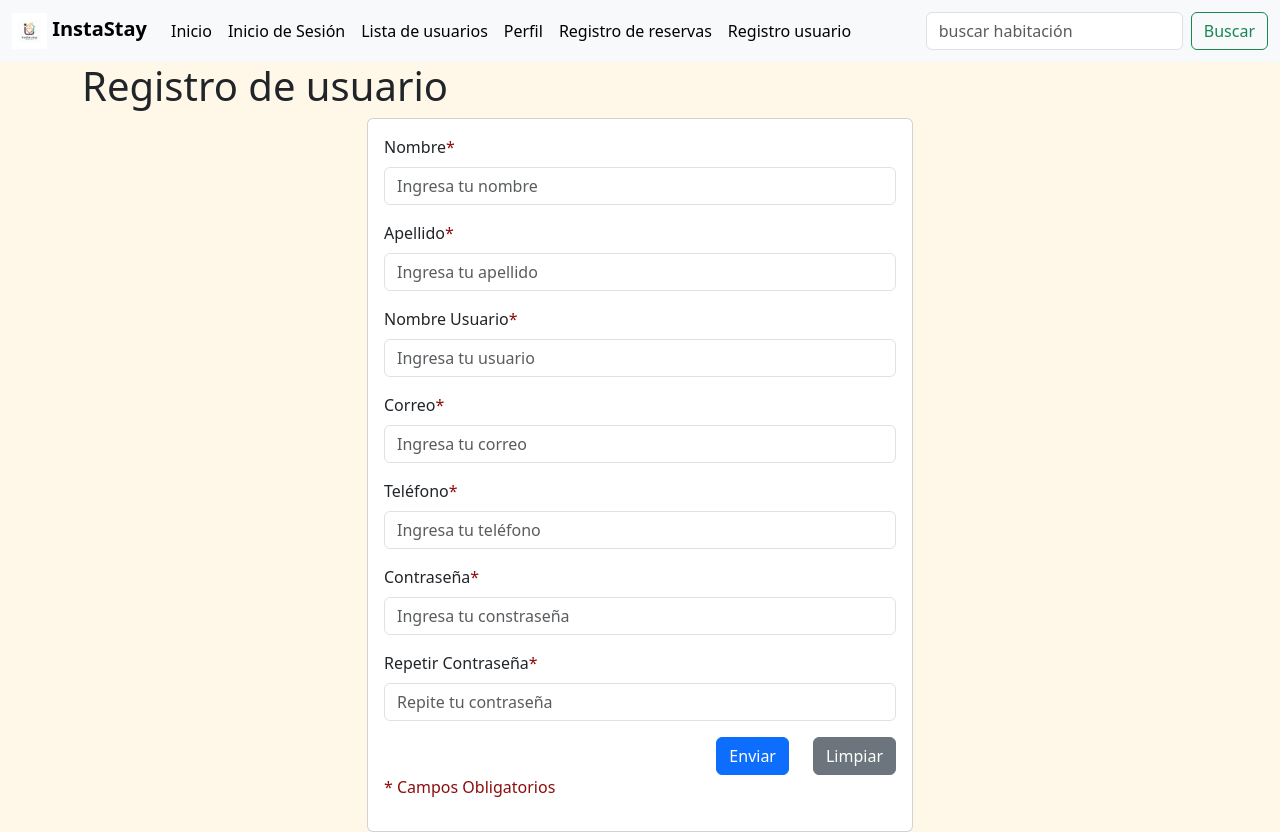
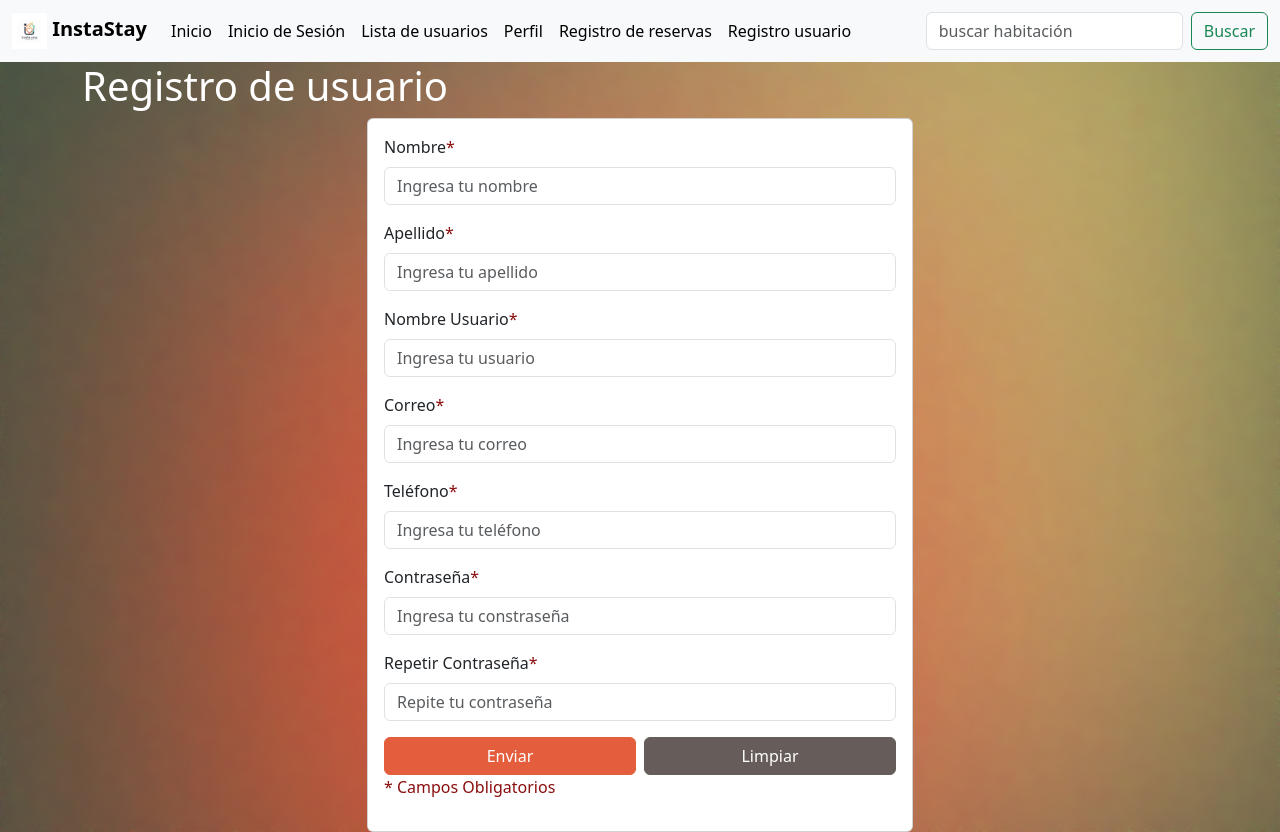
Before and after one commit to fepardo/Hotel1, a Django app: page /hotelapp/RegUsuario in a window 1280 px wide. Run offline with Django 5.2, Linux system fonts and the light colour scheme.

Commit message:
cambios de style

```diff
--- /dev/null
+++ b/proyecto hotel/Proyecto_hotel/hotelapp/static/css/style.css
@@ -0,0 +1,67 @@
+.buttonForm {
+    background-color: #e45e3e;
+    border-color: #e45e3e;
+    color:white;
+    width: 100%;
+}
+
+.buttonForm:hover{
+    background-color: #e3866f;
+    color: white;
+    border-color:  #e3866f;
+}
+
+/* body {
+
+
+    background-image: url('./../img/fondo.jpg');
+    background-size: cover;
+    background-position: center;
+
+     filter: blur(5px);
+} */
+
+.centrarBtn{
+    display: flex;
+    justify-content: center;
+    width: 100%;
+}
+
+.buttonFormLimpiar{
+    background-color: #665c59;
+    border-color: #665c59;
+    color:white;
+    width: 100%;
+}
+
+.buttonFormLimpiar:hover{
+    background-color: #4c4846;
+    color: white;
+    border-color: #4c4846;
+}
+
+.colorLetraH1{
+    color: white;
+}
+
+
+body {
+    position: relative;
+    background-image: url('./../img/fondo.jpg');
+    background-position: center;
+    background-size: cover;
+
+}
+
+body::before {
+    content: "";
+    position: absolute;
+    top: 0;
+    left: 0;
+    width: 100%;
+    height: 100%;
+    background: inherit;
+    filter: blur(5px); /* Ajusta el valor de desenfoque según lo desees */
+    z-index: -1;
+    background-color: rgb(234, 222, 222); /* Ajusta el último valor (0.5) para cambiar la opacidad */
+}
--- a/proyecto hotel/Proyecto_hotel/hotelapp/templates/Perfil.html
+++ b/proyecto hotel/Proyecto_hotel/hotelapp/templates/Perfil.html
@@ -6,11 +6,7 @@
   <meta name="viewport" content="width=device-width, initial-scale=1">
   <title>Bootstrap demo</title>
   <link href="https://cdn.jsdelivr.net/npm/bootstrap@5.3.3/dist/css/bootstrap.min.css" rel="stylesheet" integrity="sha384-QWTKZyjpPEjISv5WaRU9OFeRpok6YctnYmDr5pNlyT2bRjXh0JMhjY6hW+ALEwIH" crossorigin="anonymous">
-  <style>
-    body {
-      background-color: #fff8e9; /* Cambia el color de fondo a gris claro */
-    }
-  </style>
+  <link rel="stylesheet" href="./../static/css/style.css">
 </head>
 <body>
 <nav class="navbar navbar-expand-lg bg-body-tertiary">
--- a/proyecto hotel/Proyecto_hotel/hotelapp/templates/RegUsuario.html
+++ b/proyecto hotel/Proyecto_hotel/hotelapp/templates/RegUsuario.html
@@ -6,11 +6,7 @@
     <meta name="viewport" content="width=device-width, initial-scale=1">
     <title>Bootstrap demo</title>
     <link href="https://cdn.jsdelivr.net/npm/bootstrap@5.3.3/dist/css/bootstrap.min.css" rel="stylesheet" integrity="sha384-QWTKZyjpPEjISv5WaRU9OFeRpok6YctnYmDr5pNlyT2bRjXh0JMhjY6hW+ALEwIH" crossorigin="anonymous">
-    <style>
-      body {
-        background-color: #fff8e9; /* Cambia el color de fondo a gris claro */
-      }
-    </style>
+    <link rel="stylesheet" href="./../static/css/style.css">
   </head>
   <body>
 <nav class="navbar navbar-expand-lg bg-body-tertiary">
@@ -52,7 +48,7 @@
   </div>
 </nav>
 <div class="container">
-        <h1 class="centrar">Registro de usuario</h1>
+        <h1 class="centrar colorLetraH1">Registro de usuario</h1>
         <div class="row justify-content-center ">
             <div class="col-12 col-md-8 col-lg-6">
                 <div class="card color-form">
@@ -101,13 +97,12 @@
                             </div>
 
 
-                            <div class="gap-2 d-md-flex justify-content-md-end ">
-                                <div>
-                                    <button type="submit" class="btn btn-primary me-md-2">Enviar</button>
-                                </div> <br>
-                                <div>
-                                    <button type="reset" class="btn btn-secondary">Limpiar</button>
+                            <div class="gap-2 d-md-flex  ">
+                                <div class="centrarBtn">
+                                    <div type="submit" class="btn  buttonForm me-md-2">Enviar</div>
+                                    <div type="reset" class="btn  buttonFormLimpiar">Limpiar</div>
                                 </div>
+
                             </div>
 
                             <p style="color: rgb(139, 14, 14);">* Campos Obligatorios</p>
```
Also changed, not shown: proyecto hotel/Proyecto_hotel/hotelapp/templates/2.html (+13 -2 lines), proyecto hotel/Proyecto_hotel/hotelapp/templates/InicioDeSesion.html (+5 -9 lines).
